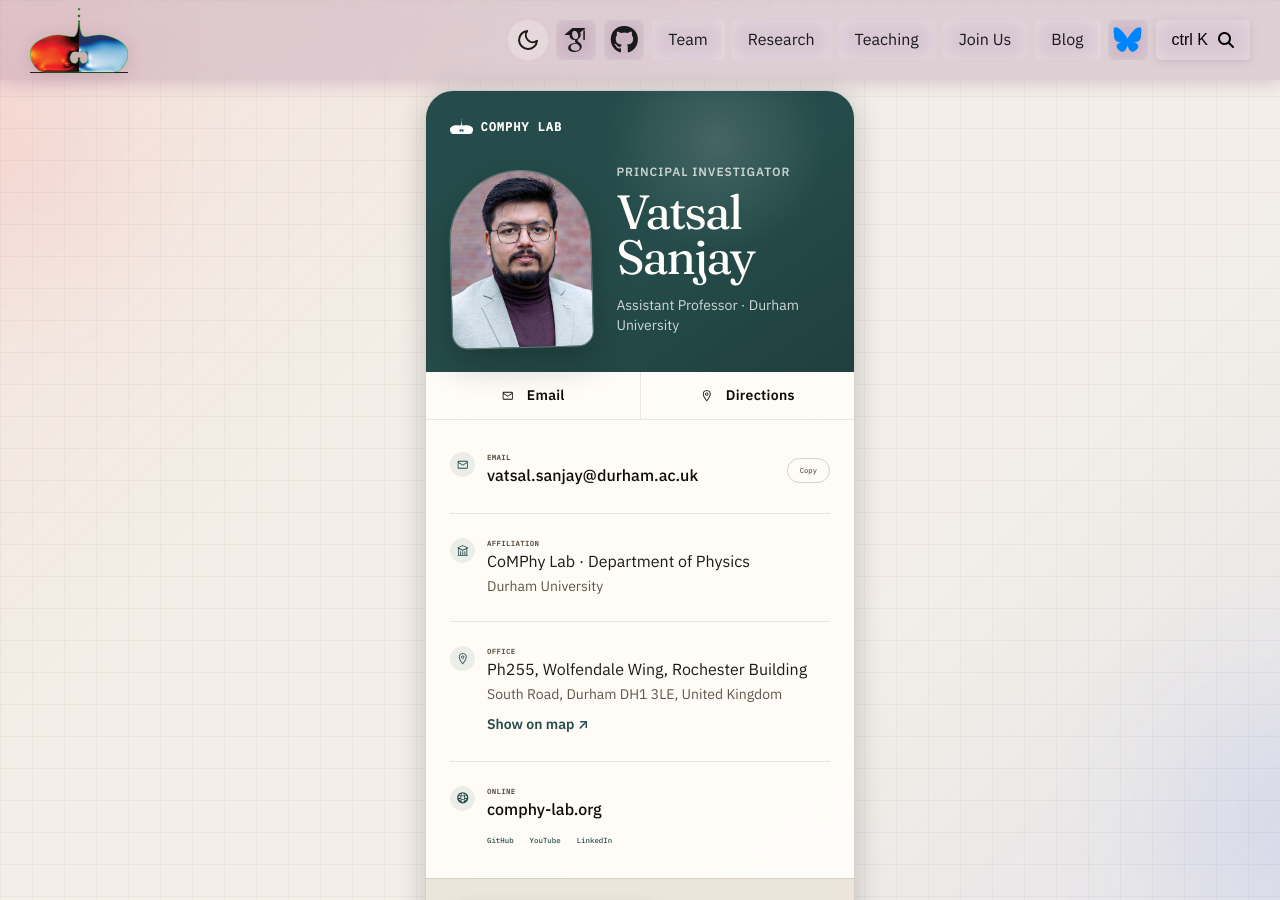
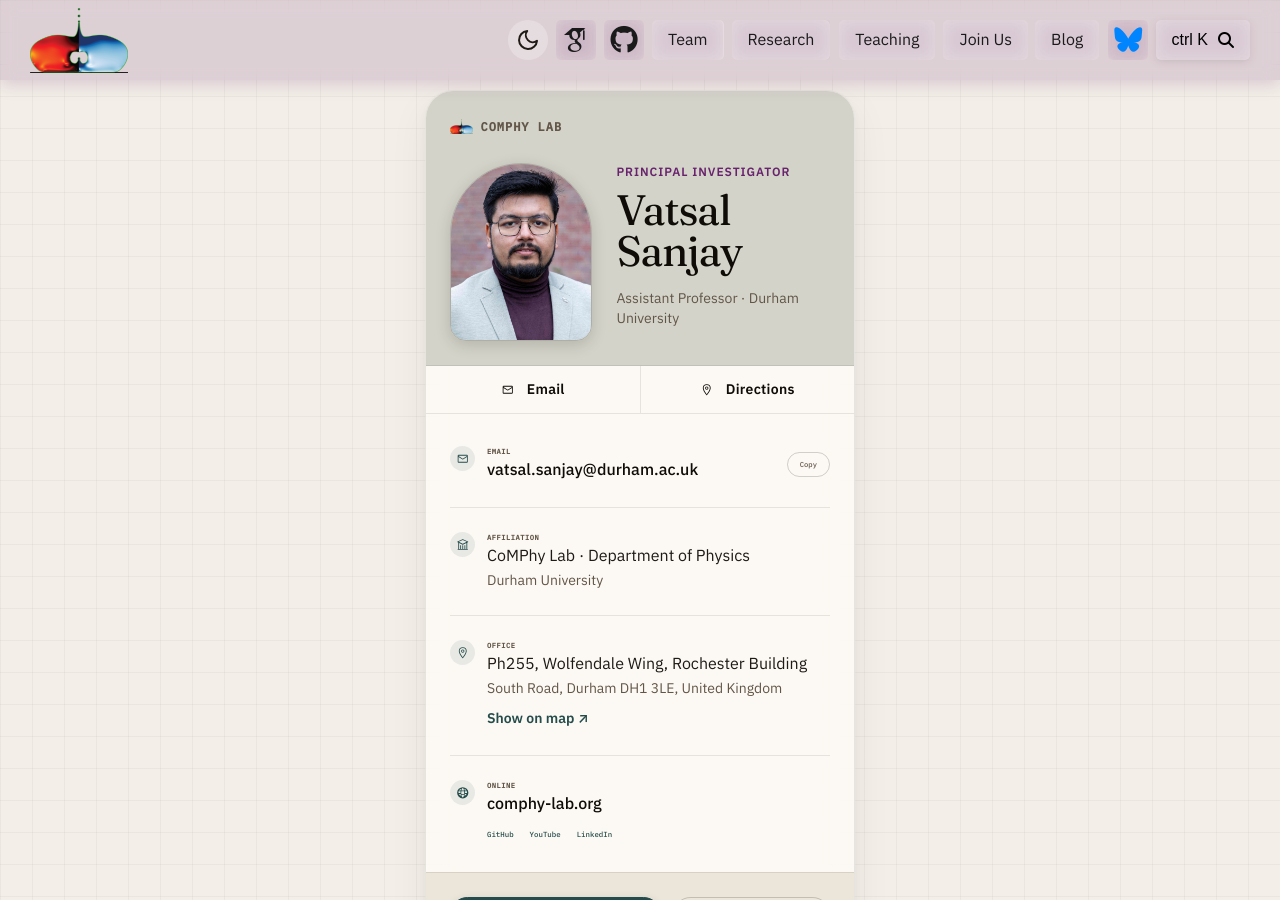
Before and after one commit to comphy-lab/comphy-lab.github.io, a Jekyll site: the page built from contact-card.html, in a window 1280 px wide and 900 px high. Built offline with Jekyll 4.4.1, drawn with Linux system fonts in a browser that asks for light colours; some web fonts are replaced; comment, search, counter and statistics services are not loaded.

Commit message:
Align contact card with v2 design system
The card page painted red/violet washes and glows over the page
background and used a hard-coded green hero slab with white text,
none of which appears elsewhere on the site. Restyle to the design
system: bare paper + grid behind the card, panel glass sheet, teal-
tinted identity bed (as the PI member card), purple eyebrow, ink
text, and .btn/.btn-ghost recipes for the footer actions.

Also fix dark mode: the global dark link rule out-specified the
card's single-class selectors, leaving the Save button and several
links unreadable blue-on-teal; restate card colours under the dark
scope.

```diff
--- a/assets/css/contact-card.css
+++ b/assets/css/contact-card.css
@@ -1,121 +1,51 @@
-/* Contact card: a focused, mobile-first v2 page. */
-
-.contact-card-page {
-  --contact-card-light: #fffdf9;
-  --contact-card-hero: #254c4a;
-}
-
-.contact-card-page .s-header {
-  position: absolute;
-}
-
-.contact-card-page .s-header__logo,
-.contact-card-page .s-header__menu-toggle {
-  filter: drop-shadow(
-    0 2px 8px color-mix(in srgb, var(--fg-strong) 12%, transparent)
-  );
-}
+/* Contact card: a focused, mobile-first v2 page.
+   Sits on bare paper + grid like every v2 surface; all colour
+   lives inside the card (design-system rule: no page washes). */
 
 .contact-card-page .c-footer {
   margin-top: 0;
 }
 
 .contact-card {
-  isolation: isolate;
   min-height: 100svh;
   padding: clamp(7rem, 12vw, 9rem) var(--s-4) var(--s-8);
-  position: relative;
   display: grid;
   place-items: start center;
-  overflow: hidden;
 }
 
-.contact-card:before {
-  content: "";
-  position: absolute;
-  inset: 0;
-  z-index: -2;
-  background:
-    linear-gradient(
-      135deg,
-      color-mix(in srgb, var(--c-accent-red) 10%, transparent),
-      transparent 34%
-    ),
-    linear-gradient(
-      315deg,
-      color-mix(in srgb, var(--c-accent-violet) 9%, transparent),
-      transparent 38%
-    );
-}
-
-.contact-card__glow {
-  position: absolute;
-  z-index: -1;
-  width: 22rem;
-  aspect-ratio: 1;
-  border-radius: 50%;
-  filter: blur(80px);
-  opacity: 0.14;
-  pointer-events: none;
-}
-
-.contact-card__glow--one {
-  top: 4rem;
-  left: -11rem;
-  background: var(--c-accent-red);
-}
-
-.contact-card__glow--two {
-  right: -12rem;
-  bottom: 12rem;
-  background: var(--c-accent-violet);
-}
-
+/* Panel recipe: translucent glass over paper, 28-px radius. */
 .contact-card__sheet {
   width: min(100%, 43rem);
   overflow: hidden;
-  border: 1px solid var(--c-border-strong);
+  border: 1px solid var(--c-border);
   border-radius: var(--r-lg);
-  background: color-mix(in srgb, var(--c-surface-strong) 94%, transparent);
-  box-shadow: var(--shadow-lg);
-  backdrop-filter: blur(18px);
+  background: var(--c-surface-glass);
+  backdrop-filter: blur(16px);
+  -webkit-backdrop-filter: blur(16px);
+  box-shadow: var(--shadow-soft);
 }
 
+/* Identity bed: teal-tinted paper, same mix as the PI member
+   card in the design system (.member--pi). */
 .contact-card__identity {
-  position: relative;
   min-height: 23rem;
   display: grid;
   grid-template-columns: minmax(9rem, 0.8fr) minmax(13rem, 1.2fr);
   grid-template-rows: auto 1fr;
   gap: var(--s-5);
   padding: var(--s-5);
-  color: var(--contact-card-light);
-  background: var(--contact-card-hero);
-}
-
-.contact-card__identity:after {
-  content: "";
-  position: absolute;
-  inset: 0;
-  pointer-events: none;
-  background:
-    radial-gradient(
-      circle at 68% 18%,
-      rgba(255, 255, 255, 0.14),
-      transparent 30%
-    ),
-    linear-gradient(145deg, transparent 54%, rgba(0, 0, 0, 0.17));
+  border-bottom: 1px solid var(--c-border);
+  background: color-mix(in srgb, var(--c-accent-teal) 12%, var(--c-paper-tint));
 }
 
 .contact-card__brand {
-  z-index: 1;
   grid-column: 1 / -1;
   justify-self: start;
   display: inline-flex;
   align-items: center;
   gap: var(--s-2);
   border: 0;
-  color: inherit;
+  color: var(--fg-2);
   font-family: var(--t-mono);
   font-size: var(--t-eyebrow);
   font-weight: var(--t-weight-semi);
@@ -123,35 +53,33 @@
   text-transform: uppercase;
 }
 
-.contact-card__brand:hover {
-  color: var(--contact-card-light);
+.contact-card__brand:hover,
+.contact-card__brand:focus-visible {
+  color: var(--c-accent-teal);
 }
 
 .contact-card__brand img {
   width: 2.25rem;
   height: 2.25rem;
   object-fit: contain;
-  filter: brightness(0) invert(1);
 }
 
 .contact-card__portrait-wrap {
-  z-index: 1;
   align-self: end;
   margin: 0;
   aspect-ratio: 4 / 5;
   overflow: hidden;
-  border: 1px solid rgba(255, 255, 255, 0.28);
+  border: 1px solid var(--c-border-strong);
   border-radius: 8rem 8rem var(--r-md) var(--r-md);
-  box-shadow: 0 1.5rem 3.5rem rgba(0, 0, 0, 0.24);
-  transform: rotate(-1.5deg);
+  box-shadow: var(--shadow-md);
   transition:
     transform 480ms var(--ease),
     box-shadow 480ms var(--ease);
 }
 
 .contact-card__portrait-wrap:hover {
-  transform: rotate(0deg) translateY(-0.25rem);
-  box-shadow: 0 1.8rem 4rem rgba(0, 0, 0, 0.29);
+  transform: translateY(-0.25rem);
+  box-shadow: var(--shadow-soft);
 }
 
 .contact-card__portrait {
@@ -162,28 +90,27 @@
 }
 
 .contact-card__heading {
-  z-index: 1;
   align-self: end;
   padding-bottom: var(--s-3);
 }
 
+/* .eyebrow keeps its bridge colours: brand purple, #c09bc4 dark. */
 .contact-card__heading .eyebrow {
   margin: 0 0 var(--s-2);
-  color: rgba(255, 255, 255, 0.72);
 }
 
 .contact-card__heading h1 {
   margin: 0;
-  color: var(--contact-card-light);
-  font-size: clamp(2.45rem, 8vw, 4.8rem);
-  line-height: 0.94;
-  letter-spacing: -0.045em;
+  color: var(--fg-strong);
+  font-size: clamp(2.45rem, 8vw, 4.25rem);
+  line-height: 0.98;
+  letter-spacing: -0.03em;
 }
 
 .contact-card__role {
   max-width: 24ch;
   margin: var(--s-4) 0 0;
-  color: rgba(255, 255, 255, 0.78);
+  color: var(--fg-2);
   font-size: var(--t-small);
   line-height: 1.45;
 }
@@ -294,6 +221,7 @@
   font-weight: var(--t-weight-semi);
 }
 
+/* Copy button: btn-ghost recipe, mono label. */
 .contact-card__copy {
   align-self: center;
   padding: var(--s-2) var(--s-3);
@@ -356,17 +284,34 @@
     background var(--dur) var(--ease);
 }
 
+/* Primary action: .btn recipe — solid teal pill. */
 .contact-card__save {
   border: 1px solid var(--c-accent-teal);
   color: var(--c-accent-teal-fg);
   background: var(--c-accent-teal);
-  box-shadow: var(--shadow-md);
+  box-shadow: var(--shadow-sm);
 }
 
+.contact-card__save:hover,
+.contact-card__save:focus-visible {
+  border-color: var(--c-accent-teal-hover);
+  border-bottom-color: var(--c-accent-teal-hover);
+  color: var(--c-accent-teal-fg);
+  background: var(--c-accent-teal-hover);
+}
+
+/* Secondary action: .btn-ghost recipe. */
 .contact-card__share {
   border: 1px solid var(--c-border-strong);
-  color: var(--fg-strong);
-  background: var(--c-surface-strong);
+  color: var(--fg-1);
+  background: transparent;
+}
+
+.contact-card__share:hover,
+.contact-card__share:focus-visible {
+  border-color: var(--c-accent-teal);
+  color: var(--c-accent-teal);
+  background: color-mix(in srgb, var(--c-accent-teal) 8%, transparent);
 }
 
 .contact-card__save:hover,
@@ -374,14 +319,44 @@
 .contact-card__share:hover,
 .contact-card__share:focus-visible {
   transform: translateY(-2px);
-  box-shadow: var(--shadow-soft);
 }
 
-.contact-card__save:hover,
-.contact-card__save:focus-visible {
-  border-bottom-color: var(--c-accent-teal);
-  color: var(--c-accent-teal-fg);
-  background: var(--c-accent-teal-hover);
+/* The global dark link rule (:root[data-theme="dark"] a, #8fb8ff)
+   out-specifies single-class selectors; restate card link colours
+   under the dark scope so nothing leaks blue. */
+:root[data-theme="dark"] .contact-card__brand {
+  color: var(--fg-2);
+}
+
+:root[data-theme="dark"] .contact-card__quick-actions a,
+:root[data-theme="dark"] .contact-card__detail a:not(.contact-card__text-link) {
+  color: var(--fg-strong);
+}
+
+:root[data-theme="dark"] .contact-card__brand:hover,
+:root[data-theme="dark"] .contact-card__brand:focus-visible,
+:root[data-theme="dark"] .contact-card__quick-actions a:hover,
+:root[data-theme="dark"] .contact-card__quick-actions a:focus-visible,
+:root[data-theme="dark"] .contact-card__detail a:hover,
+:root[data-theme="dark"] .contact-card__text-link,
+:root[data-theme="dark"] .contact-card__detail .contact-card__socials a {
+  color: var(--c-accent-teal);
+}
+
+/* Dark teal is light (#6ac2bd): dark ink on it, as tokens' .btn. */
+:root[data-theme="dark"] .contact-card__save,
+:root[data-theme="dark"] .contact-card__save:hover,
+:root[data-theme="dark"] .contact-card__save:focus-visible {
+  color: #0c1a19;
+}
+
+:root[data-theme="dark"] .contact-card__share {
+  color: var(--fg-1);
+}
+
+:root[data-theme="dark"] .contact-card__share:hover,
+:root[data-theme="dark"] .contact-card__share:focus-visible {
+  color: var(--c-accent-teal);
 }
 
 .contact-card__status {
@@ -442,7 +417,6 @@
     justify-self: center;
     border-radius: 8rem;
     aspect-ratio: 1;
-    transform: rotate(-1deg);
   }
 
   .contact-card__heading {
--- a/contact-card.html
+++ b/contact-card.html
@@ -7,15 +7,6 @@ body_class: contact-card-page
 ---
 
 <main class="contact-card" aria-labelledby="contact-card-name">
-  <div
-    class="contact-card__glow contact-card__glow--one"
-    aria-hidden="true"
-  ></div>
-  <div
-    class="contact-card__glow contact-card__glow--two"
-    aria-hidden="true"
-  ></div>
-
   <article class="contact-card__sheet">
     <header class="contact-card__identity">
       <a class="contact-card__brand" href="/" aria-label="CoMPhy Lab home">
```
